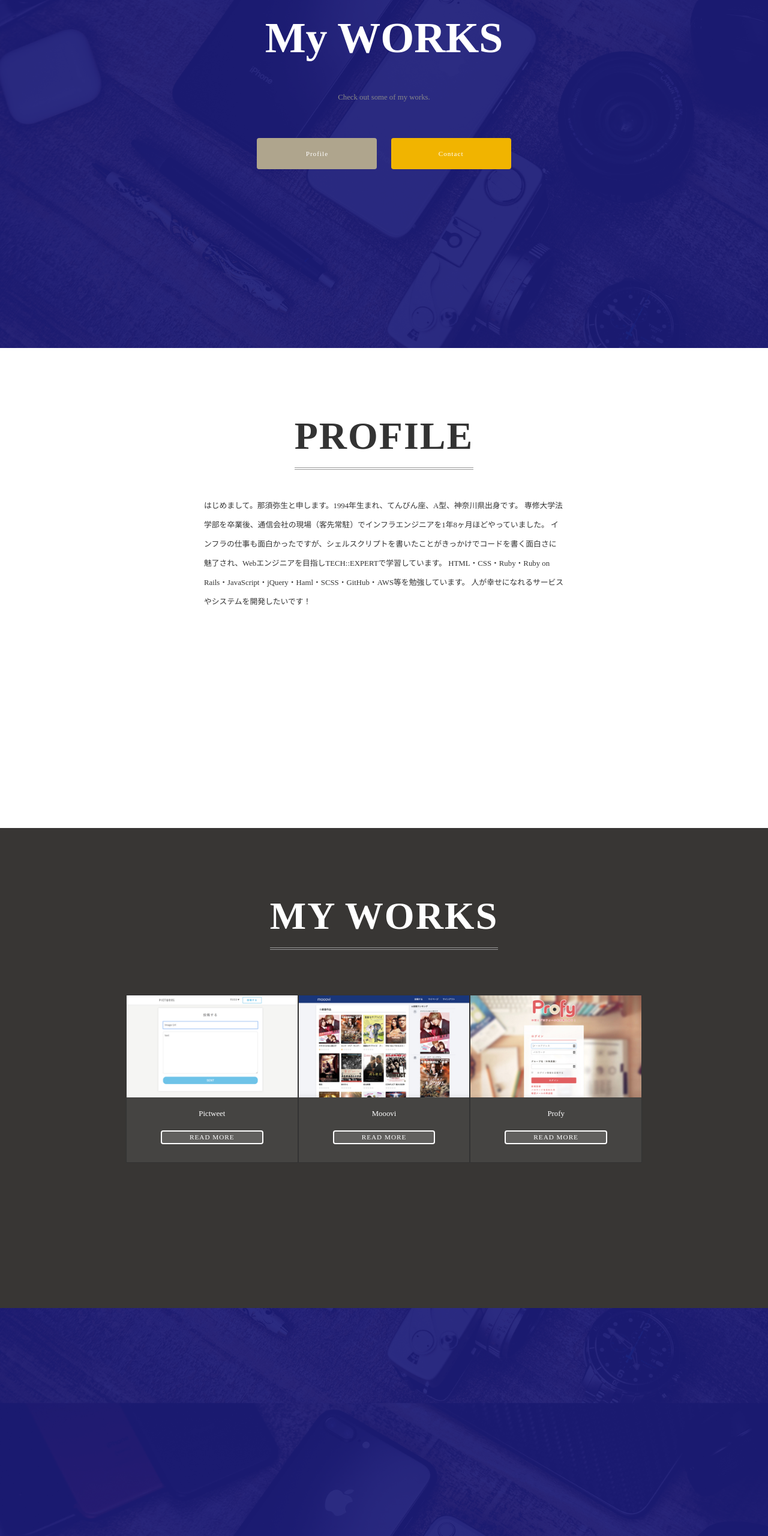
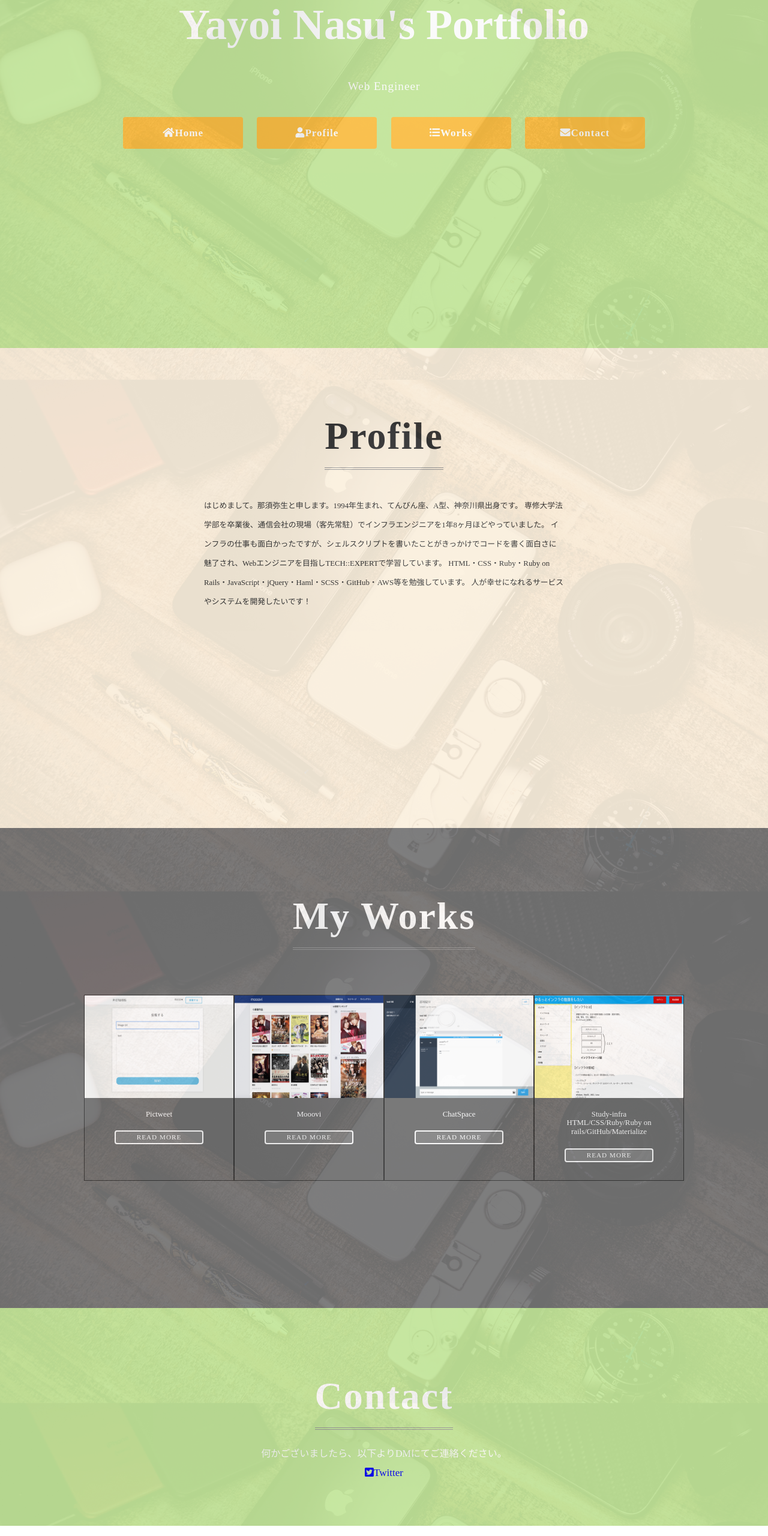
Before and after one commit to NasuYayoi/NasuYayoi.github.io, a plain HTML site: page index.html in a window 1280 px wide. Shown: the part 220-2780 px from the top of the page at 60% size. Drawn offline with Linux system fonts and the light colour scheme.

Commit message:
Feat: 問い合わせページの編集と他もろもろ修正

```diff
--- a/index.html
+++ b/index.html
@@ -5,20 +5,22 @@
   <title>ポートフォリオ</title>
   <link rel="stylesheet" type="text/css" href="normalize.css">
   <link rel="stylesheet" type="text/css" href="style.css">
+  <link rel="stylesheet" href="https://use.fontawesome.com/releases/v5.7.2/css/all.css" integrity="sha384-fnmOCqbTlWIlj8LyTjo7mOUStjsKC4pOpQbqyi7RrhN7udi9RwhKkMHpvLbHG9Sr" crossorigin="anonymous">
 </head>
 <body>
-  <header class="header">
-    <p class="site-title-sub">----- Web application portfolio -----</p>
-    <h1 class="site-title">My WORKS</h1>
-    <p class="site-description">Check out some of my works.</p>
+  <header class="home" id="home">
+    <h1 class="site-title">Yayoi Nasu's Portfolio</h1>
+    <p class="site-title-sub">Web Engineer</p>
     <div class="buttons">
-      <a class="button" href="#profile">Profile</a>
-      <a class="button button-orange" href="#contact">Contact</a>
+      <a class="button fas fa-home fa-lg" href="#home">Home</a>
+      <a class="button fas fa-user fa-lg" href="#profile">Profile</a>
+      <a class="button fas fa-list-ul fa-lg" href="#works">Works</a>
+      <a class="button fas fa-envelope fa-lg" href="#contact">Contact</a>
     </div>
   </header>
 
   <section class="profile" id="profile">
-    <h2 class="heading">PROFILE</h2>
+    <h2 class="heading">Profile</h2>
     <p class="profile-text">
       はじめまして。那須弥生と申します。1994年生まれ、てんびん座、A型、神奈川県出身です。
       専修大学法学部を卒業後、通信会社の現場（客先常駐）でインフラエンジニアを1年8ヶ月ほどやっていました。
@@ -28,8 +30,8 @@
     </p>
   </section>
 
-  <section class= "works">
-    <h2 class="heading">MY WORKS</h2>
+  <section class= "works" id="works">
+    <h2 class="heading">My Works</h2>
     <div class="works-wrapper">
       <div class="work-box">
         <img class="work-image" src="images/pictweet.jpg" alt="制作事例">
@@ -48,9 +50,18 @@
       </div>
 
       <div class="work-box">
-        <img class="work-image" src="images/profy.jpg" alt="制作事例">
+        <img class="work-image" src="images/chatspace.jpg" alt="制作事例">
         <div class="work-description">
-          Profy<br>
+          ChatSpace<br>
+          <a href="#" class="button button-ghost">READ MORE</a>
+        </div>
+      </div>
+
+      <div class="work-box">
+        <img class="work-image" src="images/infra.jpg" alt="制作事例">
+        <div class="work-description">
+          Study-infra<br>
+          HTML/CSS/Ruby/Ruby on rails/GitHub/Materialize
           <a href="#" class="button button-ghost">READ MORE</a>
         </div>
       </div>
@@ -58,6 +69,11 @@
   </section>
 
   <section class="contact" id="contact">
+    <h2 class="heading">Contact</h2>
+    <p class="sub-heading">何かございましたら、以下よりDMにてご連絡ください。</p>
+      <a href="https://twitter.com/3bOjxPofg4ZY9Ev" target="_blank">
+        <i class="fab fa-twitter-square fa-lg">Twitter</i>
+      </a>
   </section>
 
 </body>
--- a/style.css
+++ b/style.css
@@ -10,10 +10,11 @@ body {
     background-size: cover;
 }
 
-.header {
+.home {
     padding: 170px 30px 80px;
     height: 100vh;
-    background-color: rgba(25, 25, 120, 0.9);
+    background-color: #C5E99B;
+    opacity: 0.9;
 }
 
 .site-title-sub {
@@ -38,7 +39,7 @@ body {
     padding: 20px;
     margin: 10px;
     border-radius: 4px;
-    background-color: #afa58d;
+    background-color: #FFC042;
     color: #fff;
     text-decoration: none;
     letter-spacing: 1px;
@@ -49,13 +50,14 @@ body {
     opacity: 0.9;
 }
 
-.button-orange {
-    background-color: #f1b400;
+.button-contact {
+    background-color: #8CD790;
 }
 .profile {
   height: 100vh;
   padding: 80px 30px;
-  background-color: #ffffff;
+  background-color: #FFF4E1;
+  opacity: 0.9;
   color: #333;
 }
 
@@ -78,13 +80,14 @@ body {
 
 .works {
   height: 100vh;
-  background-color: #383634;
+  background-color: #757575;
+  opacity: 0.9;
   padding: 80px 0 10px;
 }
 
 .works-wrapper {
   display: table;
-  width: 860px;
+  width: 1000px;
   margin: 60px auto 0;
   table-layout: fixed;
 }
@@ -97,6 +100,7 @@ body {
 
 .work-image {
   display: block;
+  height: 171px;
   width: 100%;
 }
 
@@ -116,6 +120,15 @@ body {
 }
 
 .contact {
-  height: 100vh;
-  background-color: rgba(25, 25, 120, 0.9);
+  padding: 80px 0;
+  background-color: #C5E99B;
+  opacity: 0.9;
 }
+
+.sub-heading {
+  font-size: 16px;
+}
+
+.fa-twitter-square {
+
+}
```
Also changed, not shown: images/chatspace.jpg (added), images/infra.jpg (added).
